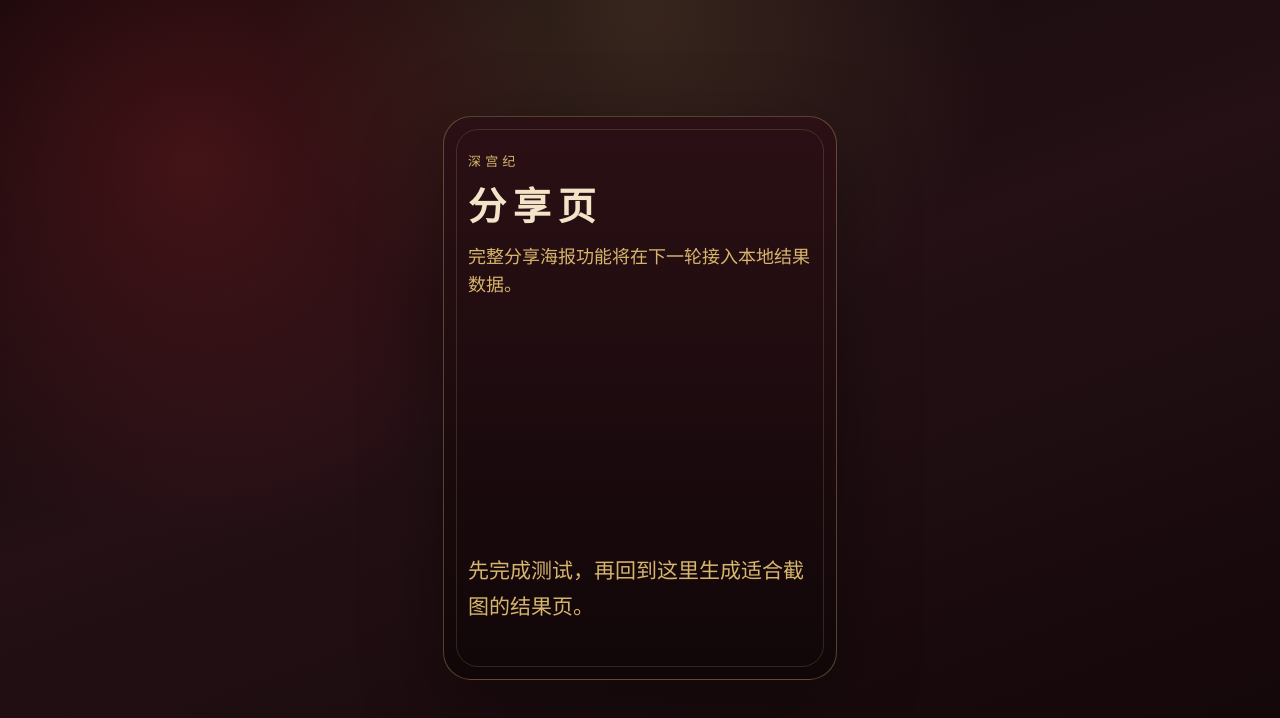
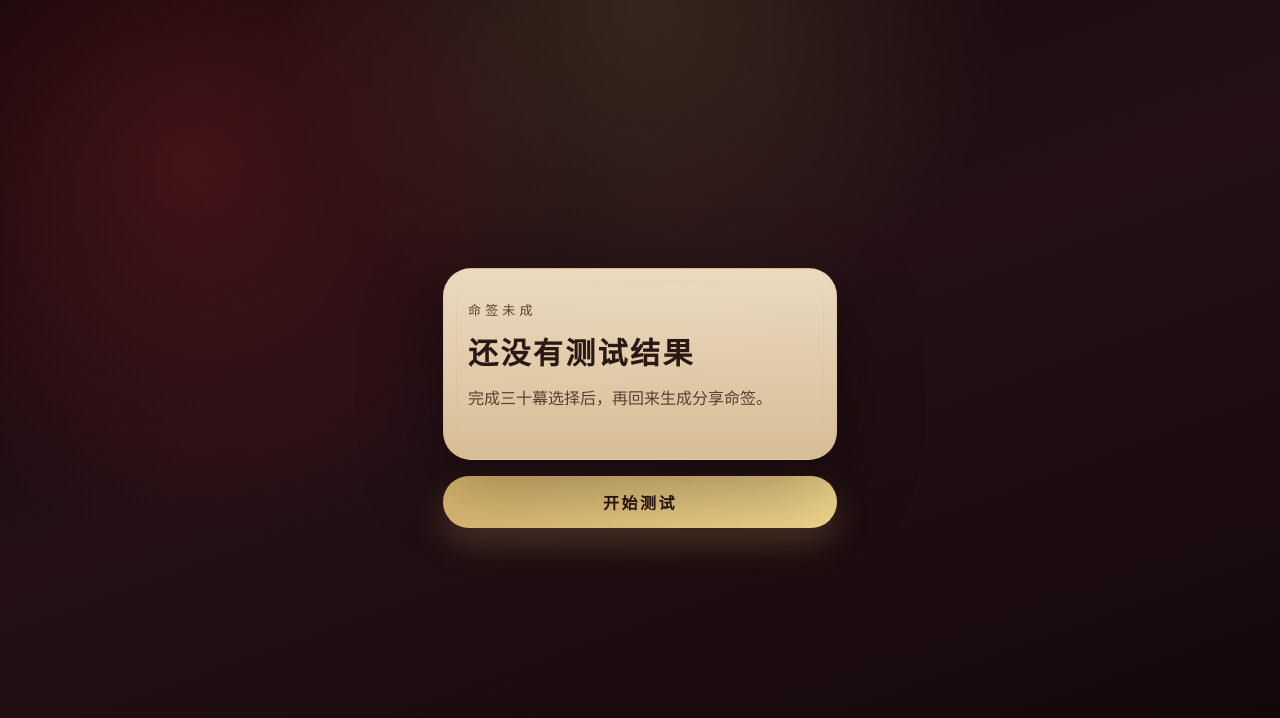
Before and after one commit to Jamescheng2022/shengongji-psych-test, a Next.js app: page /poster in a window 1280 px wide. Shown: the top 718 px of the page. Built offline with nearby package versions, Linux system fonts and the light colour scheme.

Commit message:
Connect poster page to real result

```diff
--- a/app/poster/page.tsx
+++ b/app/poster/page.tsx
@@ -1,15 +1,56 @@
+"use client";
+
+import Link from "next/link";
+import { useEffect, useState } from "react";
+import { readResult } from "@/lib/test-model/storage";
+import type { ComputedResult } from "@/lib/test-model/types";
+
 export default function PosterPage() {
+  const [payload, setPayload] = useState<ComputedResult | null>(null);
+
+  useEffect(() => {
+    setPayload(readResult());
+  }, []);
+
+  if (!payload) {
+    return (
+      <main className="shell">
+        <section className="phone poster-wrap">
+          <article className="paper-card">
+            <p className="seal">命签未成</p>
+            <h1>还没有测试结果</h1>
+            <p>完成三十幕选择后，再回来生成分享命签。</p>
+          </article>
+          <Link className="primary-button" href="/test">开始测试</Link>
+        </section>
+      </main>
+    );
+  }
+
+  const top = payload.rankedDimensions[0];
+
   return (
     <main className="shell">
       <section className="phone poster-wrap">
-        <article className="poster-card">
+        <article className="poster-card poster-card--fate">
           <div>
-            <p className="seal">深宫纪</p>
-            <h1>分享页</h1>
-            <p className="verdict">完整分享海报功能将在下一轮接入本地结果数据。</p>
+            <p className="seal">深宫纪 · 命格签</p>
+            <h1>{payload.result.name}</h1>
+            <p className="verdict">{payload.result.verdict}</p>
           </div>
-          <p className="poster-quote">先完成测试，再回到这里生成适合截图的结果页。</p>
+
+          <p className="poster-quote">{payload.result.shareQuote}</p>
+
+          <div className="poster-bottom">
+            <p>最高倾向：{top?.name}</p>
+            <p className="small-note">截图保存 · 邀朋友一起入宫测试</p>
+          </div>
         </article>
+
+        <div className="button-row">
+          <Link className="primary-button" href="/result">查看完整解释</Link>
+          <Link className="secondary-button" href="/test">重新测试</Link>
+        </div>
       </section>
     </main>
   );
```
